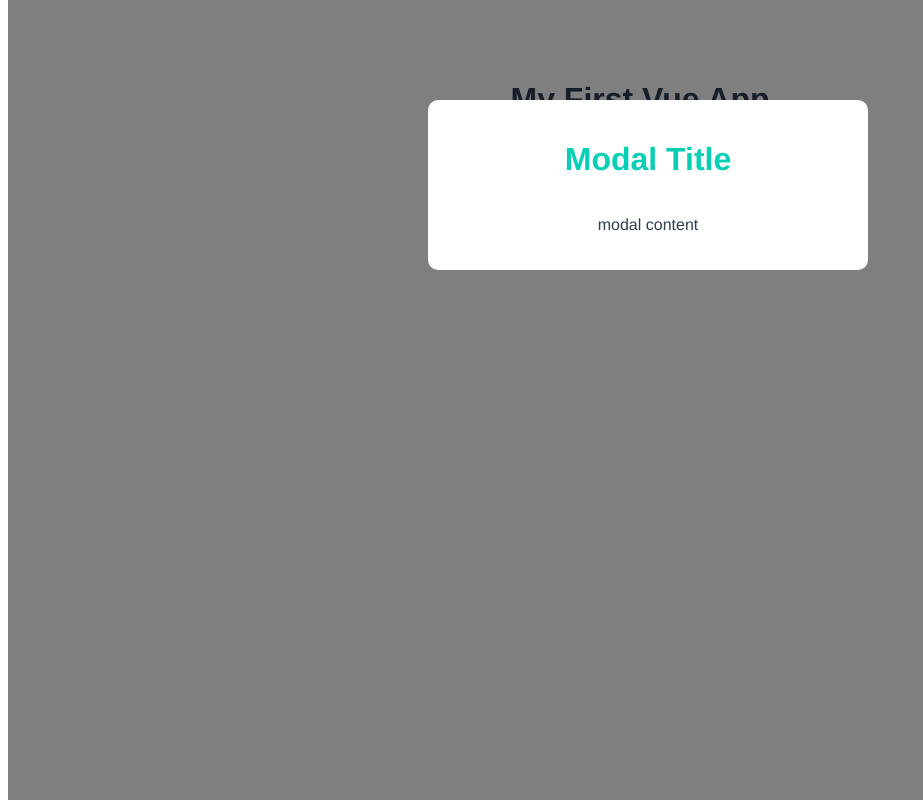
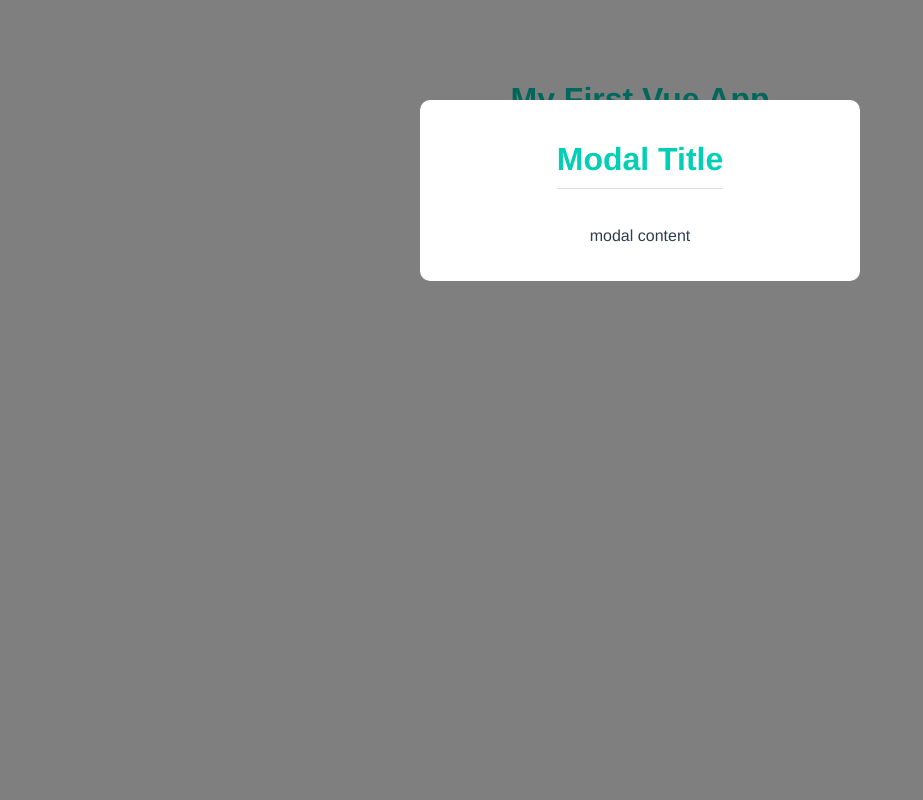
Before and after one commit to rayfajars/VUE_3_BASIC_UDEMY_NETNINJA2, a Vue app: page / in a window 1280 px wide. Shown: the whole page, without its empty margins (0-923 px from the left). Built offline with nearby package versions, Linux system fonts and the light colour scheme.

Commit message:
add global style css

```diff
--- /dev/null
+++ b/src/assets/global.css
@@ -0,0 +1,7 @@
+body {
+  margin: 0;
+}
+
+p {
+  font-style: italic;
+}
--- a/src/components/Modal.vue
+++ b/src/components/Modal.vue
@@ -15,7 +15,7 @@ export default {
 
 
 
-<style scoped>
+<style>
 .modal {
     width: 400px;
     padding:20px;
@@ -37,4 +37,9 @@ h1{
     border:none;
     padding: 0;
 }
+
+
+.modal p{
+    font-style: normal;
+}
 </style>
--- a/src/main.js
+++ b/src/main.js
@@ -1,4 +1,5 @@
 import { createApp } from 'vue'
 import App from './App.vue'
+import './assets/global.css'
 
 createApp(App).mount('#app')
```
